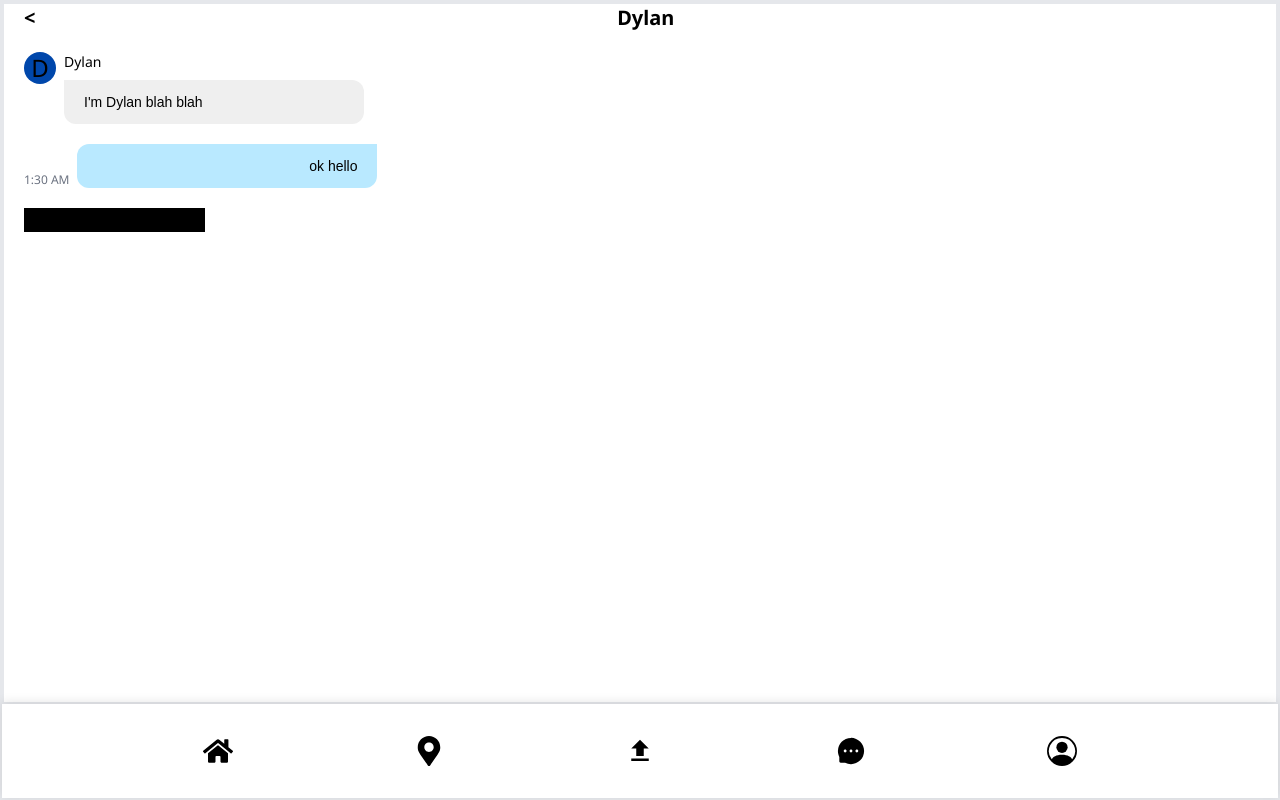
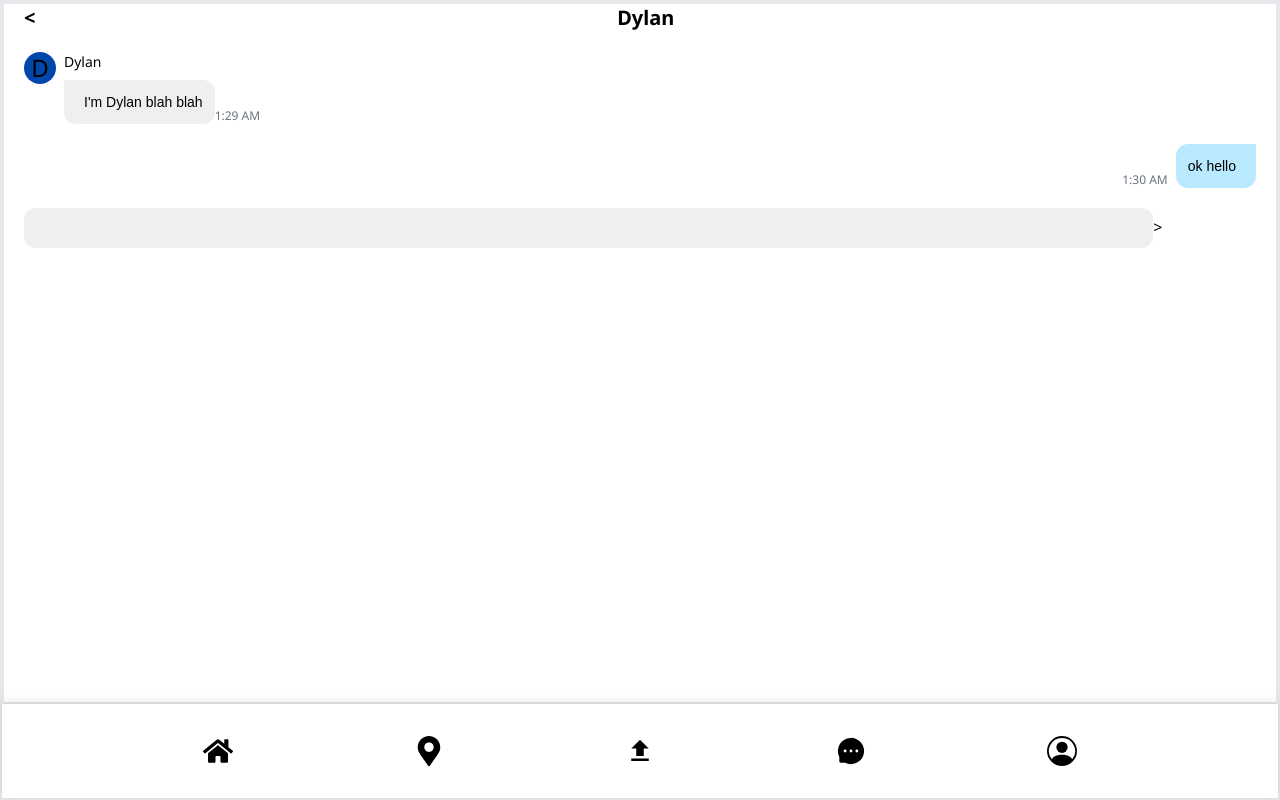
Before and after one commit to dnkm/alex-jimin-jayden-2, a Next.js app: page /messages/chat in a window 1280 px wide. Built offline with nearby package versions, Linux system fonts and the light colour scheme.

Commit message:
in class

```diff
--- a/app/messages/chat/page.jsx
+++ b/app/messages/chat/page.jsx
@@ -52,7 +52,7 @@ export default function Home() {
         {msgs.map((msg, i) => (
           <div key={i}>
             {msg.name === "me" ? (
-              <div className="flex items-end space-x-2">
+              <div className="flex justify-end items-end space-x-2">
                 <div className="text-xs text-gray-500">
                   {format(msg.time, "h:mm aa")}
                 </div>
@@ -72,7 +72,13 @@ export default function Home() {
                 </div>
                 <div className="space-y-2">
                   <div>{msg.name}</div>
-                  <div className="box3 gray rounded-xl rounded-tl-none p-3 pl-5">{msg.txt}</div>
+                  <div className=" flex items-end" >
+                    <div className="box3 gray rounded-xl rounded-tl-none p-3 pl-5">{msg.txt}</div>
+                    <div className="text-xs text-gray-500">
+                    {format(msg.time, "h:mm aa")}
+                  </div>
+
+                  </div>
                 </div>
               </div>
             )}
@@ -93,7 +99,8 @@ export default function Home() {
       </div>
       <div>
         <form onSubmit={onSubmit}>
-          <input className="bg-black text-white" name="textInput" />
+          <input className="box3 gray rounded-xl p-2 pl-3 pr-3 w-11/12  " name="textInput" />
+          <button> {">"}</button>
         </form>
       </div>
     </div>
--- a/app/messages/chat/style.css
+++ b/app/messages/chat/style.css
@@ -1,5 +1,4 @@
 .box3 {
-  width: 300px;
   /* border-radius: 15px; */
   background: #b9e9ff;
   /* color: #fff; */
--- a/app/messages/page.jsx
+++ b/app/messages/page.jsx
@@ -3,10 +3,11 @@ import Link from "next/link";
 
 let fake_contacts = [
   {
+
     id: 1,
-    icon: "H",
+    icon: "Dylan",
     name: "hydrogen",
-    time: genRandomTime(),
+    time: newTi(),
     color: "#FFFFFF",
   }, // White
   {
```
